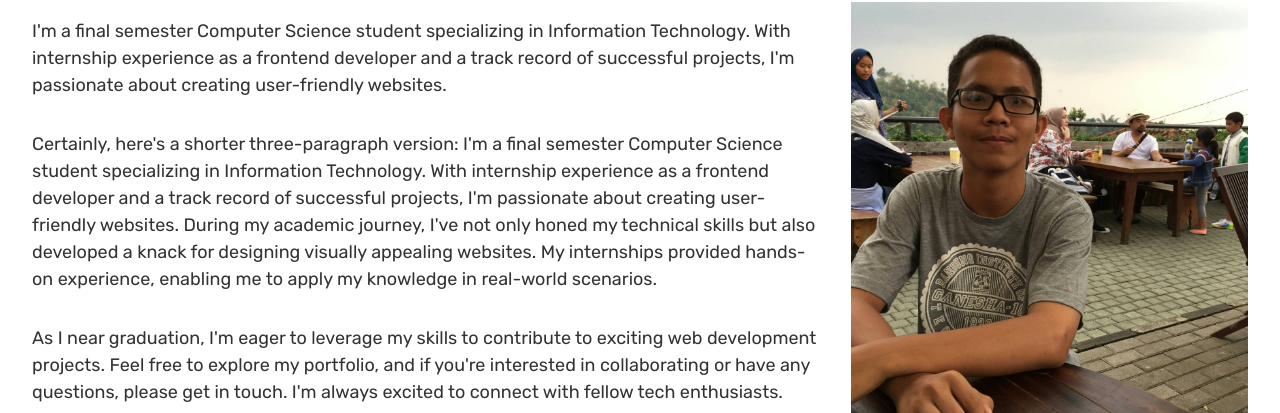
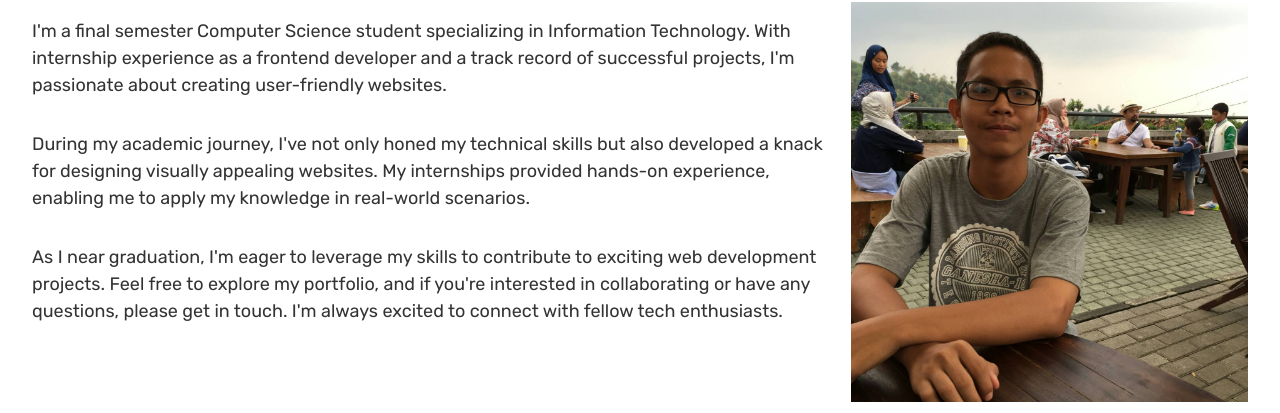
Before and after one commit to rajastra/personal-website-tugas, a plain HTML site: page about.html in a window 1280 px wide. Shown: the part 232-645 px from the top of the page. Drawn offline with Linux system fonts and the light colour scheme.

Commit message:
DONE : udpate text about

```diff
--- a/about.html
+++ b/about.html
@@ -41,10 +41,6 @@
                      passionate about creating user-friendly websites.
                   </p>
                   <p class="about-text">
-                     Certainly, here's a shorter three-paragraph version:
-                     I'm a final semester Computer Science student specializing in Information Technology. With
-                     internship experience as a frontend developer and a track record of successful projects, I'm
-                     passionate about creating user-friendly websites.
                      During my academic journey, I've not only honed my technical skills but also developed a knack for
                      designing visually appealing websites. My internships provided hands-on experience, enabling me to
                      apply my knowledge in real-world scenarios.
```
